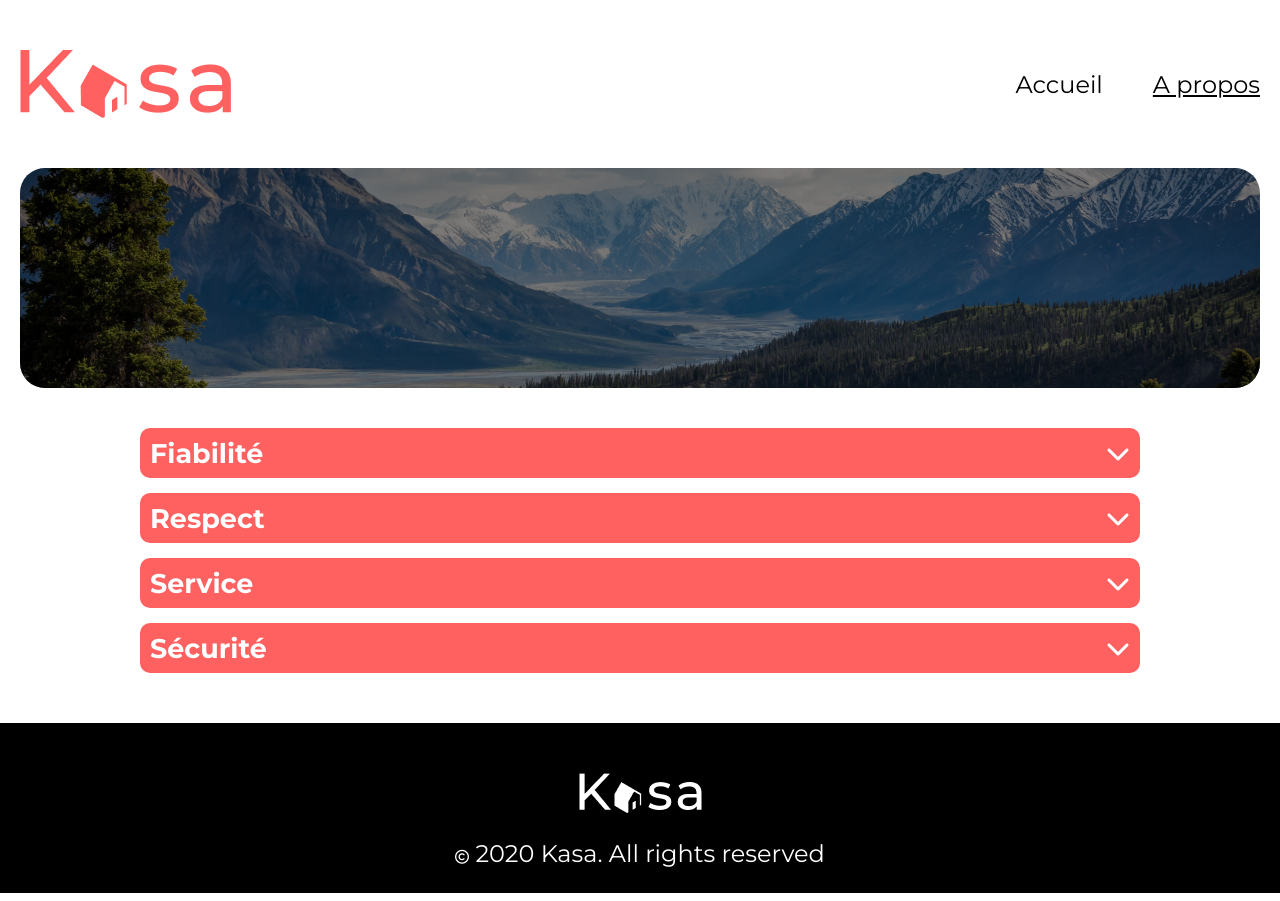
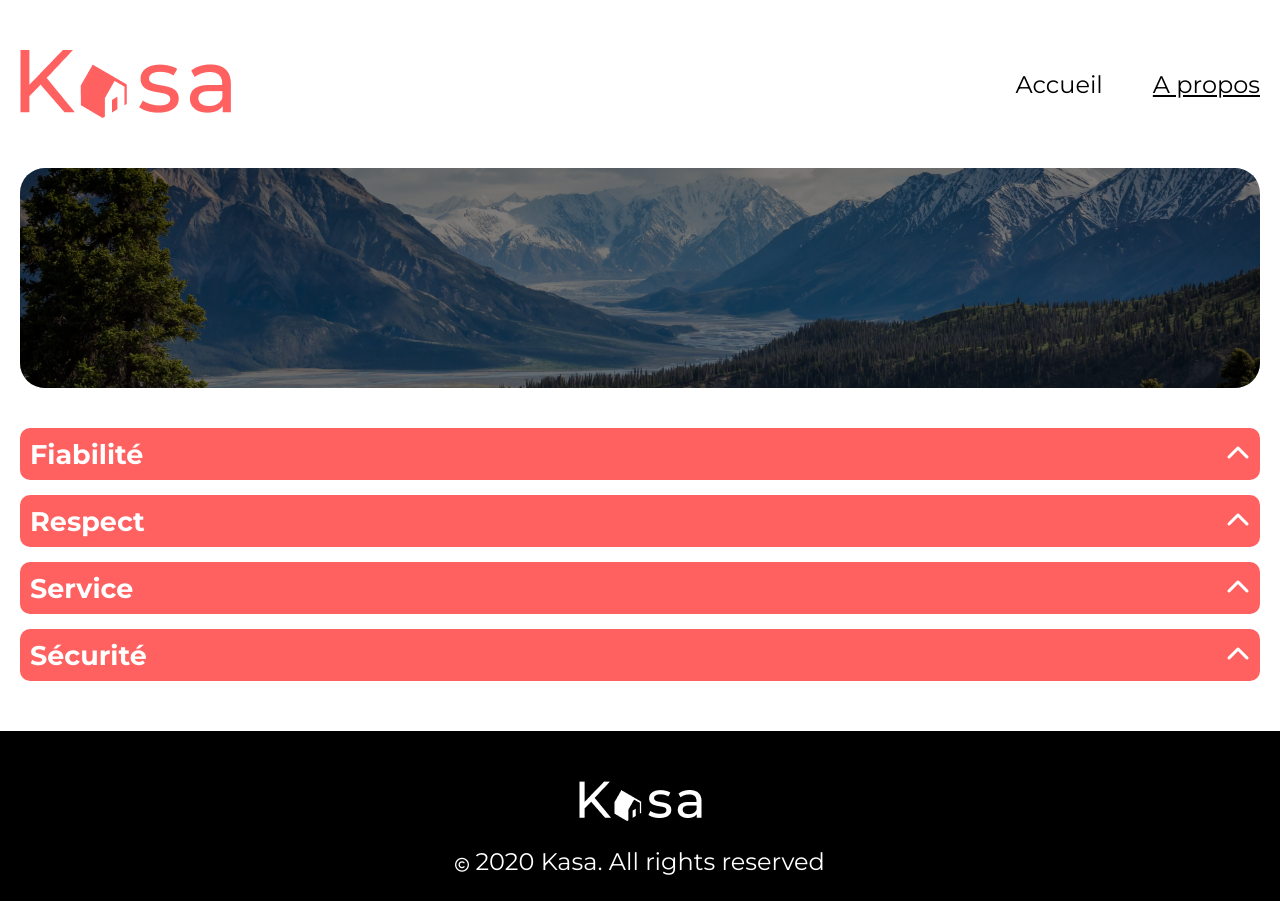
Before and after one commit to lucallrain/Projet_Kasa, a React (Create React App) app: page /about in a window 1280 px wide. Built offline with nearby package versions, Linux system fonts and the light colour scheme.

Commit message:
slide correction + démarrage refacto

```diff
--- a/src/components/accommodation.jsx
+++ b/src/components/accommodation.jsx
@@ -1,30 +1,22 @@
-
-import { useParams } from 'react-router-dom'
-import Collapse from './collapse'
-import Slideshow from './slideshow'
-import Error from './error'
-import { useState, useEffect } from 'react'
+import { useParams } from 'react-router-dom';
+import { useState, useEffect } from 'react';
+import Collapse from './collapse';
+import Slideshow from './slideshow';
+import Error from './error';
 
 export default function Accomodation() {
-  const { id } = useParams()
-  const [item, setItem] = useState(null)
+  const { id } = useParams();
+  const [item, setItem] = useState(null);
 
   useEffect(() => {
     fetch('/data.json')
-      .then((response) => response.json())
-      .then((data) => {
-        const foundItem = data.find((item) => item.id === id)
-        setItem(foundItem)
-      })
-      .catch((error) => {
-        console.error('Erreur lors de la récupération des données:', error)
-        setItem(null)
-      })
-  }, [id])
-  if (!item) {
-    return <Error />
-  }
-  const range = [1, 2, 3, 4, 5]
+      .then((res) => res.json())
+      .then((data) => setItem(data.find((i) => i.id === id)))
+      .catch(() => setItem(null));
+  }, [id]);
+
+  if (!item) return <Error />;
+
   return (
     <div className="accomodation__container">
       <Slideshow pictures={item.pictures} />
@@ -34,8 +26,8 @@ export default function Accomodation() {
           <p>{item.location}</p>
           <div className="info__container__tags">
             <ul>
-              {item.tags.map((tag, index) => (
-                <li key={index}>{tag}</li>
+              {item.tags.map((tag, i) => (
+                <li key={i}>{tag}</li>
               ))}
             </ul>
           </div>
@@ -46,10 +38,10 @@ export default function Accomodation() {
             <img src={item.host.picture} alt="hôte" />
           </div>
           <div className="info__container__rating">
-            {range.map((rangeElem) => (
+            {[1, 2, 3, 4, 5].map((n) => (
               <i
-                key={rangeElem}
-                className={`fa-solid fa-star ${item.rating >= rangeElem ? 'filled-star' : 'empty-star'}`}
+                key={n}
+                className={`fa-solid fa-star ${item.rating >= n ? 'filled-star' : 'empty-star'}`}
               ></i>
             ))}
           </div>
@@ -60,5 +52,5 @@ export default function Accomodation() {
         <Collapse title="Équipements" description={item.equipments} />
       </div>
     </div>
-  )
+  );
 }
--- a/src/components/banner.jsx
+++ b/src/components/banner.jsx
@@ -3,14 +3,14 @@ import AboutBanner from '../assets/about-banner.png';
 import { useLocation } from 'react-router-dom';
 
 export default function Banner() {
-  const location = useLocation();
-  const isAboutPage = location.pathname === '/about';
+  const { pathname } = useLocation();
+  const isAboutPage = pathname === '/about';
 
   return (
     <div className={isAboutPage ? 'banner__about' : 'banner__home'}>
       <img
         src={isAboutPage ? AboutBanner : HomeBanner}
-        alt={isAboutPage ? 'Bannière avec paysage pour la page À propos' : 'Bannière avec paysage pour la page d\'accueil'}
+        alt={`Bannière avec paysage pour la page ${isAboutPage ? 'À propos' : "d'accueil"}`}
         className={isAboutPage ? 'banner__about__img' : 'banner__home__img'}
       />
       {!isAboutPage && (
--- a/src/components/card.jsx
+++ b/src/components/card.jsx
@@ -20,19 +20,19 @@ export default function Card() {
 
   return (
     <div className="cards__container">
-      {accommodationList.map((item) => (
+      {accommodationList.map(({ id, cover, title }) => (
         <Link
           className="cards__container__link"
-          to={`/accommodation/${item.id}`}
-          key={item.id}
+          to={`/accommodation/${id}`}
+          key={id}
         >
           <div className="cards__container__card">
             <img
-              src={item.cover}
-              alt={`Logement: ${item.title}`}
+              src={cover}
+              alt={`Logement: ${title}`}
               className="cards__container__img"
             />
-            <h2 className="cards__container__title">{item.title}</h2>
+            <h3 className="cards__container__title">{title}</h3>
           </div>
         </Link>
       ))}
--- a/src/components/collapse.jsx
+++ b/src/components/collapse.jsx
@@ -1,34 +1,19 @@
 import { useState } from 'react'
-import PropTypes from 'prop-types'
 
-export default function Collapse({ title, description, icon = "fa-chevron-down", iconExpanded = "fa-chevron-up", customClass = "" }) {
+export default function Collapse({ title, description }) {
   const [isCollapsed, setIsCollapsed] = useState(true)
 
-  const toggleCollapse = () => {
-    setIsCollapsed((prevState) => !prevState)
-  }
-
-  const handleKeyDown = (e) => {
-    if (e.key === 'Enter' || e.key === ' ') {
-      e.preventDefault()
-      toggleCollapse()
-    }
-  }
-
   return (
-    <div className={`collapse__container ${isCollapsed ? 'collapsed' : 'expanded'} ${customClass}`}>
+    <div
+      className={`collapse__container ${isCollapsed ? 'collapsed' : 'expanded'}`}
+    >
       <div
         className="collapse__container__title"
-        onClick={toggleCollapse}
-        role="button"
-        aria-expanded={!isCollapsed}
-        tabIndex={0}
-        onKeyDown={handleKeyDown}
+        onClick={() => setIsCollapsed(!isCollapsed)}
       >
         <h2>{title}</h2>
-        <i className={`fa-solid ${isCollapsed ? icon : iconExpanded}`}></i>
+        <i class="fa-solid fa-chevron-down"></i>
       </div>
-      {!isCollapsed && (
       <div className="collapse__container__txt">
         {Array.isArray(description) ? (
           <ul>
@@ -40,24 +25,6 @@ export default function Collapse({ title, description, icon = "fa-chevron-down",
           <p>{description}</p>
         )}
       </div>
-      )}
     </div>
   )
 }
-
-Collapse.propTypes = {
-  title: PropTypes.string.isRequired,
-  description: PropTypes.oneOfType([
-    PropTypes.string,
-    PropTypes.arrayOf(PropTypes.string),
-  ]).isRequired,
-  icon: PropTypes.string,
-  iconExpanded: PropTypes.string,
-  customClass: PropTypes.string,
-}
-
-Collapse.defaultProps = {
-  icon: "fa-chevron-down",
-  iconExpanded: "fa-chevron-up",
-  customClass: "",
-}
--- a/src/pages/about.jsx
+++ b/src/pages/about.jsx
@@ -5,7 +5,7 @@ export default function About() {
   return (
     <div className="about__container">
       <Banner />
-      <div className='about__container--collapse'>
+      <div className='about__container__collapse'>
         <Collapse
           title="Fiabilité"
           description="Les annonces postées sur Kasa garantissent une fiabilité totale. Les photos sont conformes aux logements, et toutes les informations sont régulièrements vérifiées par nos équipes."
--- a/src/styles/collapse.scss
+++ b/src/styles/collapse.scss
@@ -1,13 +1,11 @@
-
 .collapse__container {
+  position: relative;
   width: 100%;
-  max-width: 1000px;
-  position: relative;
   border-radius: 10px;
   margin: 15px auto;
   overflow: hidden;
-  max-height: 50px;
-  transition: max-height 0.2s linear;
+  max-height: 52px;
+  transition: max-height 0.5s linear;
 }
 
 .collapse__container__title {
@@ -17,11 +15,10 @@
   font-weight: 500;
   padding: 0 10px;
   display: flex;
-  height: 50px;
+  height: 52px;
   justify-content: space-between;
   align-items: center;
   cursor: pointer;
-  outline: none;
 }
 
 .collapse__container__txt {
@@ -34,11 +31,12 @@
 .fa-chevron-down {
   color: white;
   font-size: 24px;
-  transition: transform 0.2s ease;
+  transition: transform 0.5s ease;
+  transform: rotate(180deg);
 }
 
 .collapsed {
-  max-height: 50px;
+  max-height: 52px;
 }
 
 .expanded {
@@ -46,12 +44,12 @@
 }
 
 .expanded .fa-chevron-down {
-  transform: rotate(180deg);
+  transform: rotate(0deg);
 }
 
 @media screen and (max-width: 800px) {
   .collapse__container__title {
-    font-size: 14px;
-    min-height: 50px;
+    font-size: 13px;
+    min-height: 52px;
   }
 }
```
Lines whose indentation alone changed are shown as unchanged.
